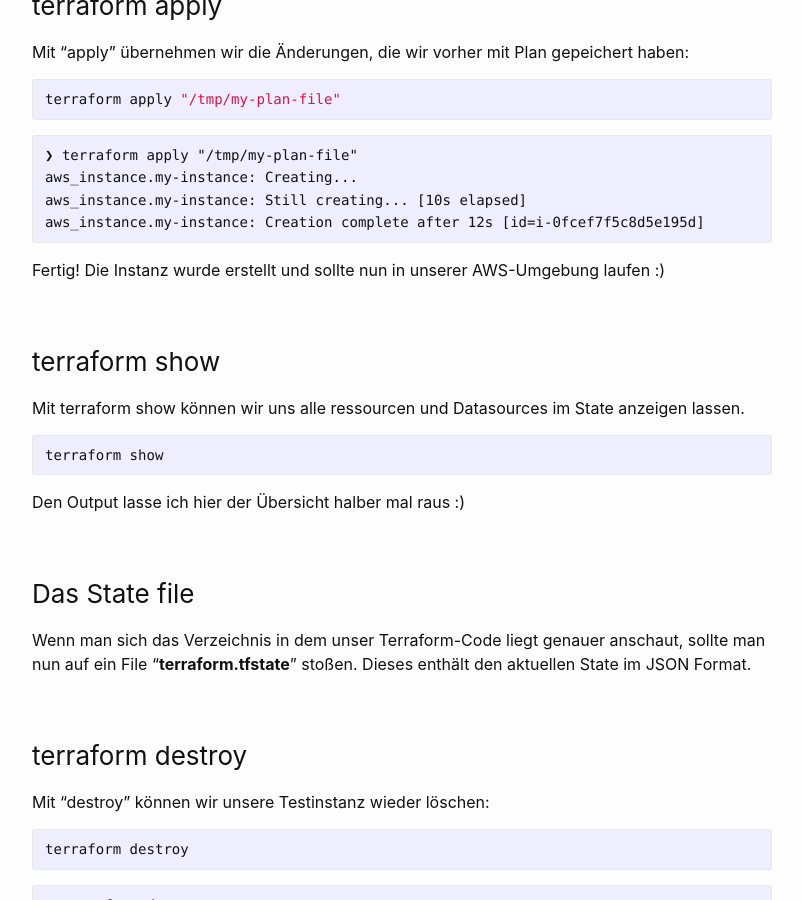
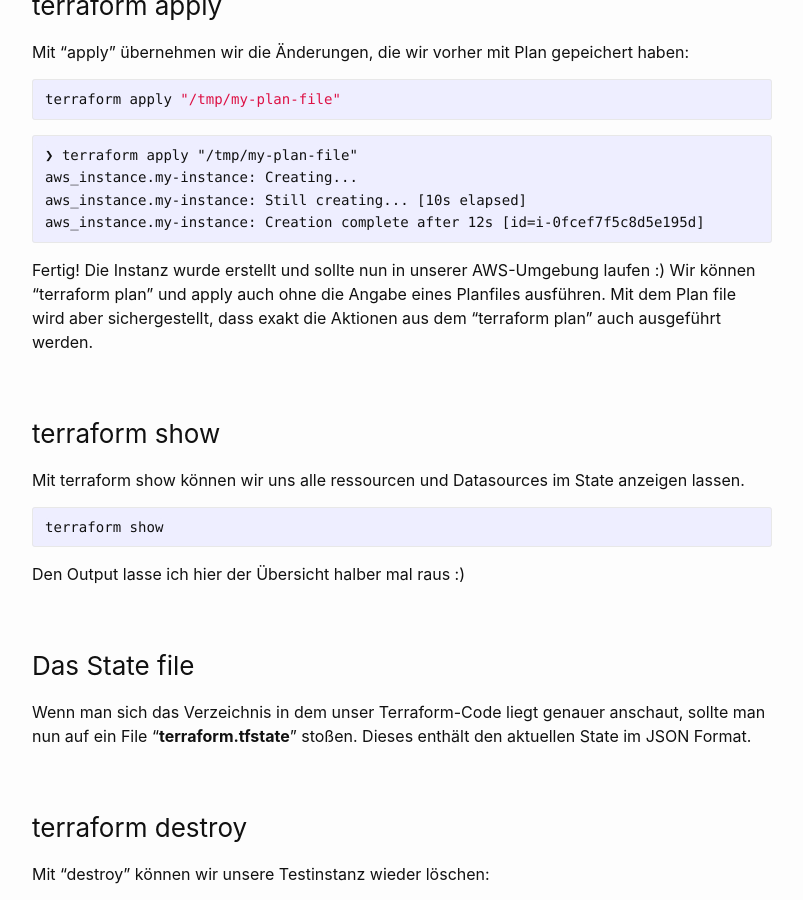
Before and after one commit to dermow/staging.der-mow.de, a Jekyll site: the page built from _posts/2022-10-13-terraform-02.markdown, in a window 1280 px wide and 900 px high, scrolled down 6387 px. Shown: the whole window, without its empty margins (238-1041 px from the left). Built offline with Jekyll 4.4.1, drawn with Linux system fonts in a browser that asks for light colours; comment, search, counter and statistics services are not loaded.

Commit message:
Update 2022-10-13-terraform-02.markdown

````diff
--- a/_posts/2022-10-13-terraform-02.markdown
+++ b/_posts/2022-10-13-terraform-02.markdown
@@ -282,7 +282,7 @@ aws_instance.my-instance: Still creating... [10s elapsed]
 aws_instance.my-instance: Creation complete after 12s [id=i-0fcef7f5c8d5e195d]
 ```
 
-Fertig! Die Instanz wurde erstellt und sollte nun in unserer AWS-Umgebung laufen :)
+Fertig! Die Instanz wurde erstellt und sollte nun in unserer AWS-Umgebung laufen :) Wir können "terraform plan" und apply auch ohne die Angabe eines Planfiles ausführen. Mit dem Plan file wird aber sichergestellt, dass exakt die Aktionen aus dem "terraform plan" auch ausgeführt werden.
 
 ### terraform show
 Mit terraform show können wir uns alle ressourcen und Datasources im State anzeigen lassen.
````
